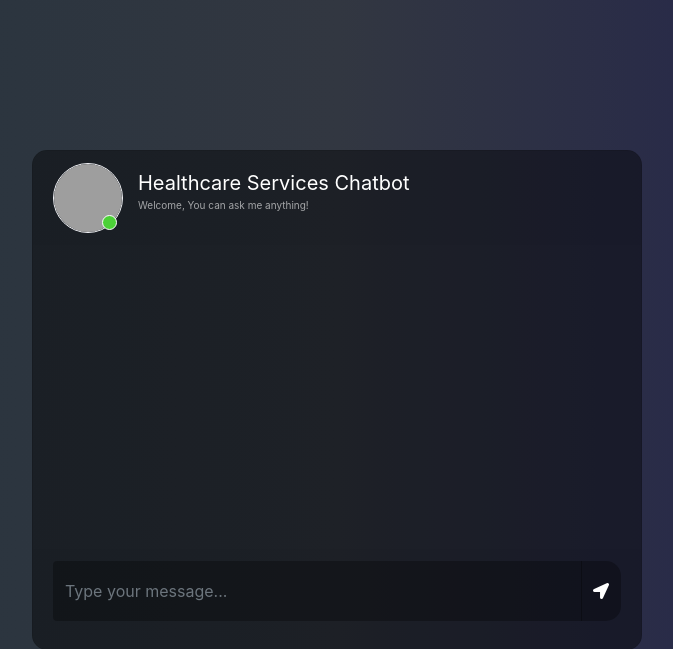
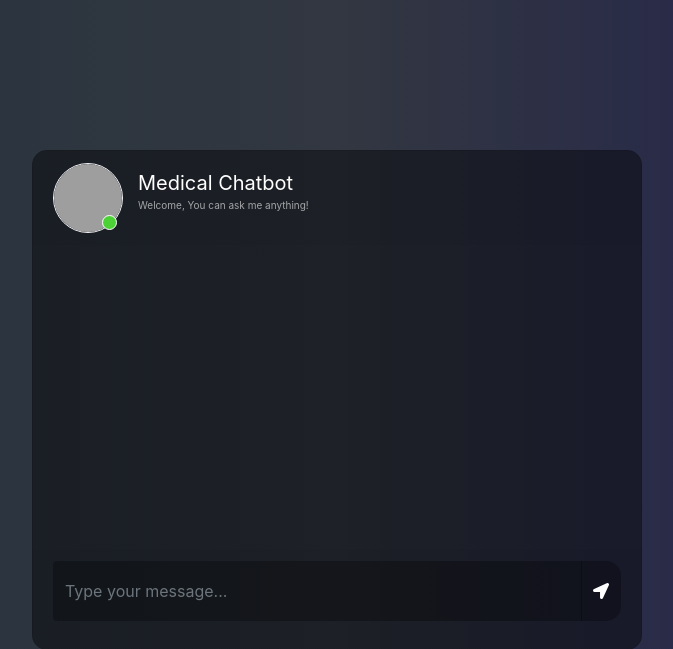
Before and after one commit to OkumuJ/Medical-Chatbot, a Python web app: template templates/chat.html in a window 1280 px wide. Shown: the top 649 px of the page, without its empty margins (303-976 px from the left). Run offline with Jinja, Linux system fonts and the light colour scheme; the template is opened without the code that fills it, so the values that code supplies are empty; some libraries are stand-ins or nearby versions; grey boxes are pictures that could not be loaded.

Commit message:
Template added

```diff
--- a/templates/chat.html
+++ b/templates/chat.html
@@ -5,7 +5,7 @@
 <!DOCTYPE html>
 <html>
 	<head>
-		<title>Healthcare Chatbot</title>
+		<title>Medical Chatbot</title>
 		<link rel="stylesheet" href="https://stackpath.bootstrapcdn.com/bootstrap/4.1.3/css/bootstrap.min.css" integrity="sha384-MCw98/SFnGE8fJT3GXwEOngsV7Zt27NXFoaoApmYm81iuXoPkFOJwJ8ERdknLPMO" crossorigin="anonymous">
 		<link rel="stylesheet" href="https://use.fontawesome.com/releases/v5.5.0/css/all.css" integrity="sha384-B4dIYHKNBt8Bc12p+WXckhzcICo0wtJAoU8YZTY5qE0Id1GSseTk6S+L3BlXeVIU" crossorigin="anonymous">
 		<script src="https://ajax.googleapis.com/ajax/libs/jquery/3.3.1/jquery.min.js"></script>
@@ -25,7 +25,7 @@
 									<span class="online_icon"></span>
 								</div>
 								<div class="user_info">
-									<span>Healthcare Services Chatbot</span>
+									<span>Medical Chatbot</span>
 									<p>Welcome, You can ask me anything!</p>
 								</div>
 							</div>
```
